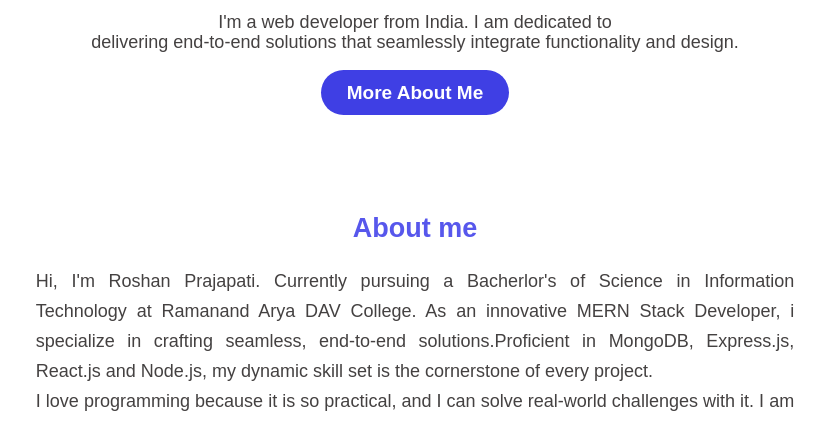
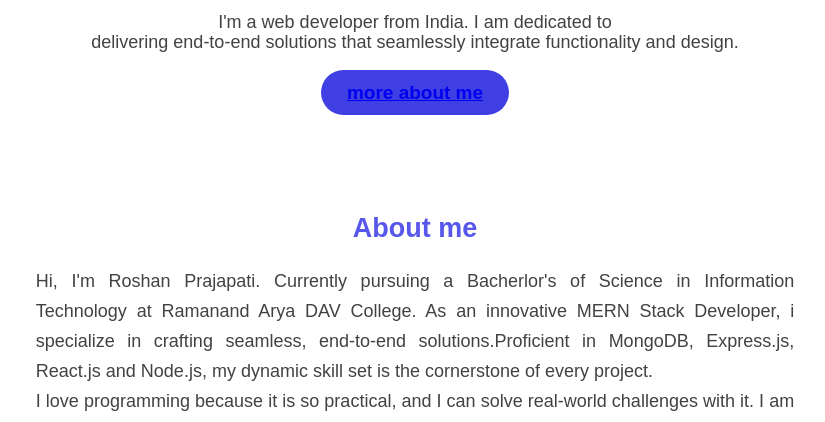
Before and after one commit to roshan123379/portfolio, a plain HTML site: page index.html in a window 1280 px wide. Shown: the part 368-790 px from the top of the page, without its empty margins (225-1050 px from the left). Drawn offline with Linux system fonts and the light colour scheme.

Commit message:
Update index.html

```diff
--- a/index.html
+++ b/index.html
@@ -49,7 +49,7 @@
             <div class="description">I'm a web developer from India. I am dedicated to <br>delivering end-to-end
                 solutions that seamlessly integrate functionality and design.
             </div><br />
-            <button class="more">More About Me</button>
+            <button class="more"><a href="#forAbout">more about me</a></button>
 
         </div>
     </section>
```
